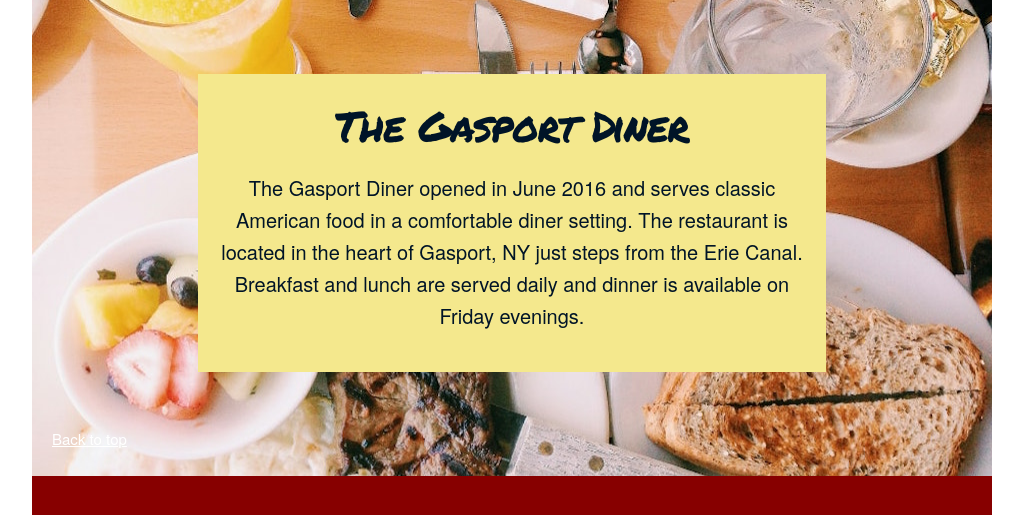
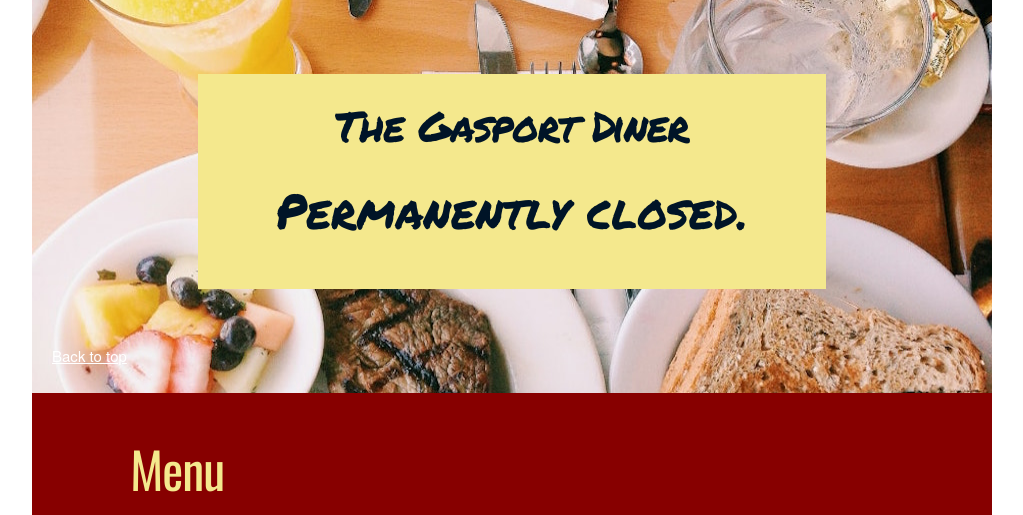
Before and after one commit to ksnediker/gasportdiner, a website: page public/index.html in a window 1280 px wide. Shown: the part 276-791 px from the top of the page, without its empty margins (128-1151 px from the left). Drawn offline with nearby package versions, Linux system fonts and the light colour scheme; some packages are replaced by stand-ins of ours.

Commit message:
added permanently close

```diff
--- a/public/css/styles.css
+++ b/public/css/styles.css
@@ -196,3 +196,8 @@
 img {
 	max-width: 100%;
 }
+
+#closed {
+	font-family: 'Permanent Marker', cursive;
+	font-size: 48px;
+}
--- a/public/index.html
+++ b/public/index.html
@@ -65,7 +65,7 @@
       <div class="twelve columns" id="about-container">
         <div class="eight columns offset-by-two" id="about-content">
           <h2 id="about-title">The Gasport Diner</h2>
-          <p>The Gasport Diner opened in June 2016 and serves classic American food in a comfortable diner setting. The restaurant is located in the heart of Gasport, NY just steps from the Erie Canal. Breakfast and lunch are served daily and dinner is available on Friday evenings.</p>
+          <p id="closed">Permanently closed.</p>
         </div>
         <div class="twelve columns" id="top-container1">
           <p class="top">Back to top</p>
```
